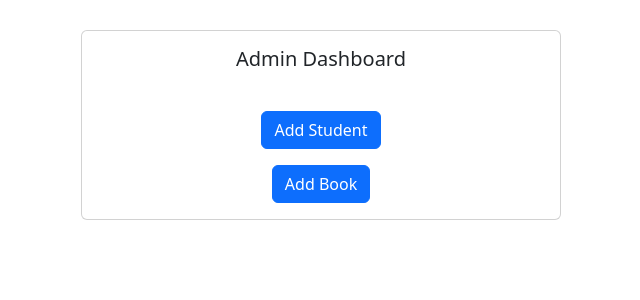
After one commit to KarthiDreamer/lms, a Django app: page /admindashboard in a window 1280 px wide. The commit adds this page. Shown: the top 300 px of the page, without its empty margins (338-978 px from the left). Run offline with Django 4.2, Linux system fonts and the light colour scheme.

Commit message:
last commit

```diff
--- /dev/null
+++ b/library/templates/admindashboard.html
@@ -0,0 +1,33 @@
+<!DOCTYPE html>
+<html>
+    <head>
+        <style>
+
+             #container {
+            padding-top: 30px;
+            padding-left: 50px;
+            }
+            #button1 {
+                padding-right: 400 px;
+            }
+
+        </style>
+        <link href="https://cdn.jsdelivr.net/npm/bootstrap@5.2.3/dist/css/bootstrap.min.css" rel="stylesheet" integrity="sha384-rbsA2VBKQhggwzxH7pPCaAqO46MgnOM80zW1RWuH61DGLwZJEdK2Kadq2F9CUG65" crossorigin="anonymous">
+        <title>Admin Dashboard</title>
+    </head>
+        <body>
+            <center>
+            <div class="container-fluid" id="container">
+                <div class="card" style="width: 30rem;">
+                    <div class="card-body">
+                      <h5 class="card-title">Admin Dashboard</h5>
+                      <p class="card-text"></p>
+                      <br>
+                      <a href="adminaddstudent"><button type="button" class="btn btn-primary" >Add Student </button></a>  <pre></pre>
+                      <a href="adminaddbook"> <button type="button" class="btn btn-primary">Add Book</button> </a>
+                    </div>
+                  </div>
+              </div>
+            </center>
+        </body>
+</html>
--- a/library/templates/borrowablebooks.html
+++ b/library/templates/borrowablebooks.html
@@ -18,7 +18,7 @@
             <div class="col">
                 <div class="p-2  btn-group" role="group" aria-label="Basic outlined example">
 
-                    <a class="danger" href="{% url 'logoutp' %}"><button class="btn btn-outline-primary">logout</button></a>
+                    <a class="danger" href="home.html"><button class="btn btn-outline-primary">logout</button></a>
                 </div>
             </div>
         </div>
--- a/library/templates/home.html
+++ b/library/templates/home.html
@@ -24,7 +24,7 @@
                   <h5 class="card-title">Library Management System</h5>
                   <p class="card-text">Who are you ? </p>
                   <a href="userAuth"><button type="button" class="btn btn-primary" id="user">User</button></a> <pre></pre>
-                  <button type="button" class="btn btn-primary" id="admin">Administrator</button>
+                  <a href="adminlogin" ><button type="button" class="btn btn-primary" id="admin">Administrator</button>
                 </div>
               </div>
           </div>
--- a/library/templates/returnablebooks.html
+++ b/library/templates/returnablebooks.html
@@ -18,7 +18,7 @@
             <div class="col">
                 <div class="p-2  btn-group" role="group" aria-label="Basic outlined example">
 
-                    <a class="danger" href="{% url 'logoutp' %}"><button class="btn btn-outline-primary">logout</button></a>
+                    <a class="danger" href="home.html"><button class="btn btn-outline-primary">logout</button></a>
                 </div>
             </div>
         </div>
--- a/library/urls.py
+++ b/library/urls.py
@@ -7,8 +7,12 @@ urlpatterns = [
     path('userAuth', views.userAuth, name='userAuth'),
     path('signIn',views.signIn,name='signIn'),
     path('signUp',views.signUp,name='signUp'),
-    path('booksInfo',views.bookInfo,name='booksInfo'),
-    path('returnableBooks',views.returnableBooks,name='returnablebooks'),
-    path('borrowableBooks', views.borrowableBooks,name='borrowablebooks')
+    path('booksInfo',views.booksInfo,name='booksInfo'),
+    path('returnablebooks',views.returnablebooks,name='returnablebooks'),
+    path('borrowablebooks', views.borrowablebooks,name='borrowablebooks'),
+    path('adminlogin', views.adminlogin,name='adminlogin'),
+    path('admindashboard',views.admindashboard,name="admindashboard"),
+    path('adminaddstudent', views.adminaddstudent,name='adminaddstudent'),
+    path('adminaddbook', views.adminaddbook,name='adminaddbook')
 
 ]
--- a/library/views.py
+++ b/library/views.py
@@ -17,17 +17,31 @@ def signIn(request):
     return render(request , 'signin.html')
 
 def signUp(request):
+
     return render(request , 'signup.html')
 
 # def bookInfo(request):
 #     return render(request , 'booksinfo.html')
 
-def bookInfo(request):
-    print(request.GET)
-    return render(request, 'booksinfo.html')
+def booksInfo(request):
+    if request.method == "POST":
+        student.studentid
+        return render(request, 'booksinfo.html')
 
-def borrowableBooks(request):
+def borrowablebooks(request):
     return render(request, 'borrowablebooks.html')
 
-def returnableBooks(request):
+def returnablebooks(request):
     return render(request, 'returnablebooks.html')
+
+def adminlogin(request):
+    return render(request, 'adminlogin.html')
+
+def admindashboard(request):
+    return render(request,"admindashboard.html")
+
+def adminaddbook(request):
+    return render(request, 'adminaddbook.html')
+
+def adminaddstudent(request):
+    return render(request, 'adminaddstudent.html')
```
Also changed, not shown: library/templates/adminlogin.html (+6 -2 lines), library/templates/signup.html (+8 -4 lines), db.sqlite3.
